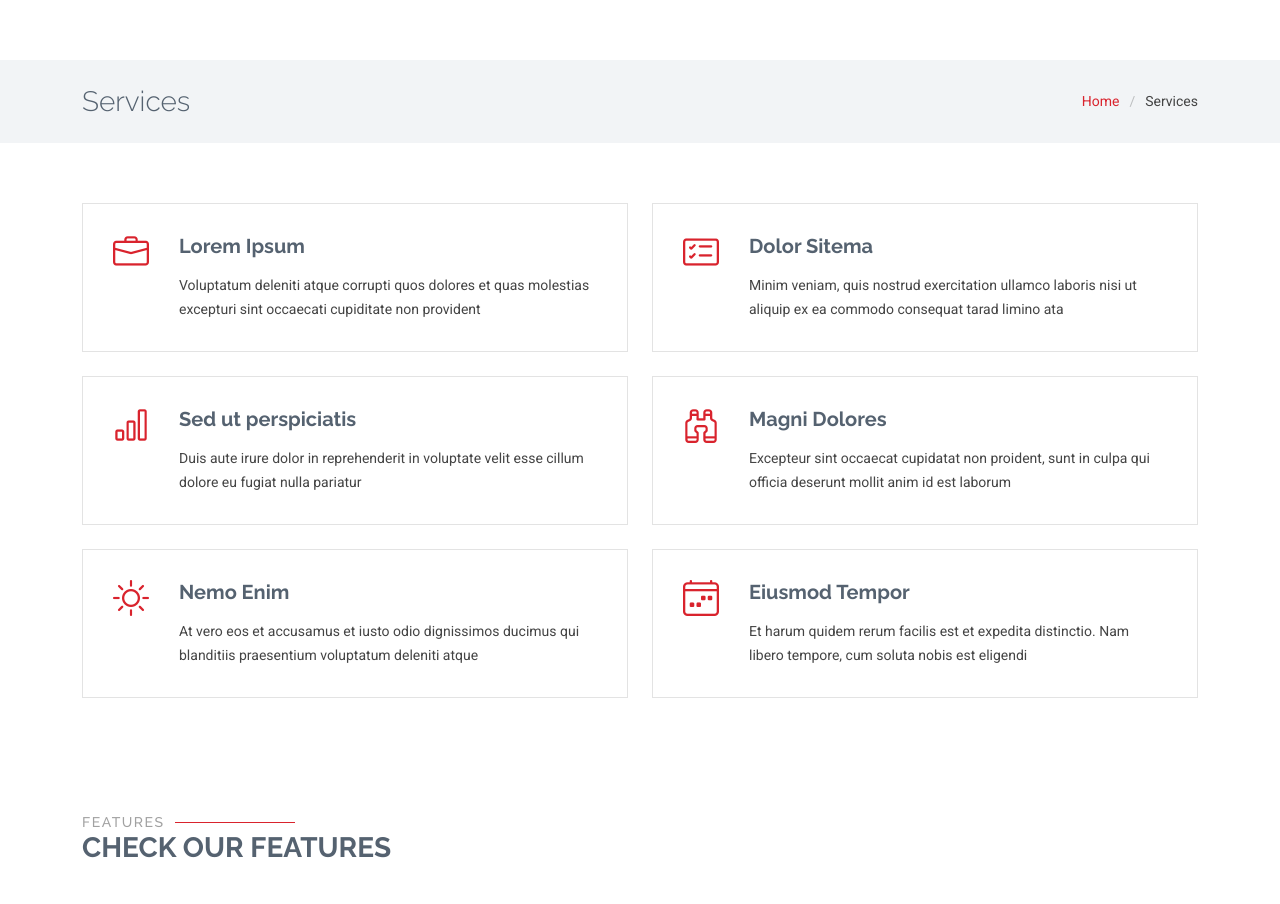
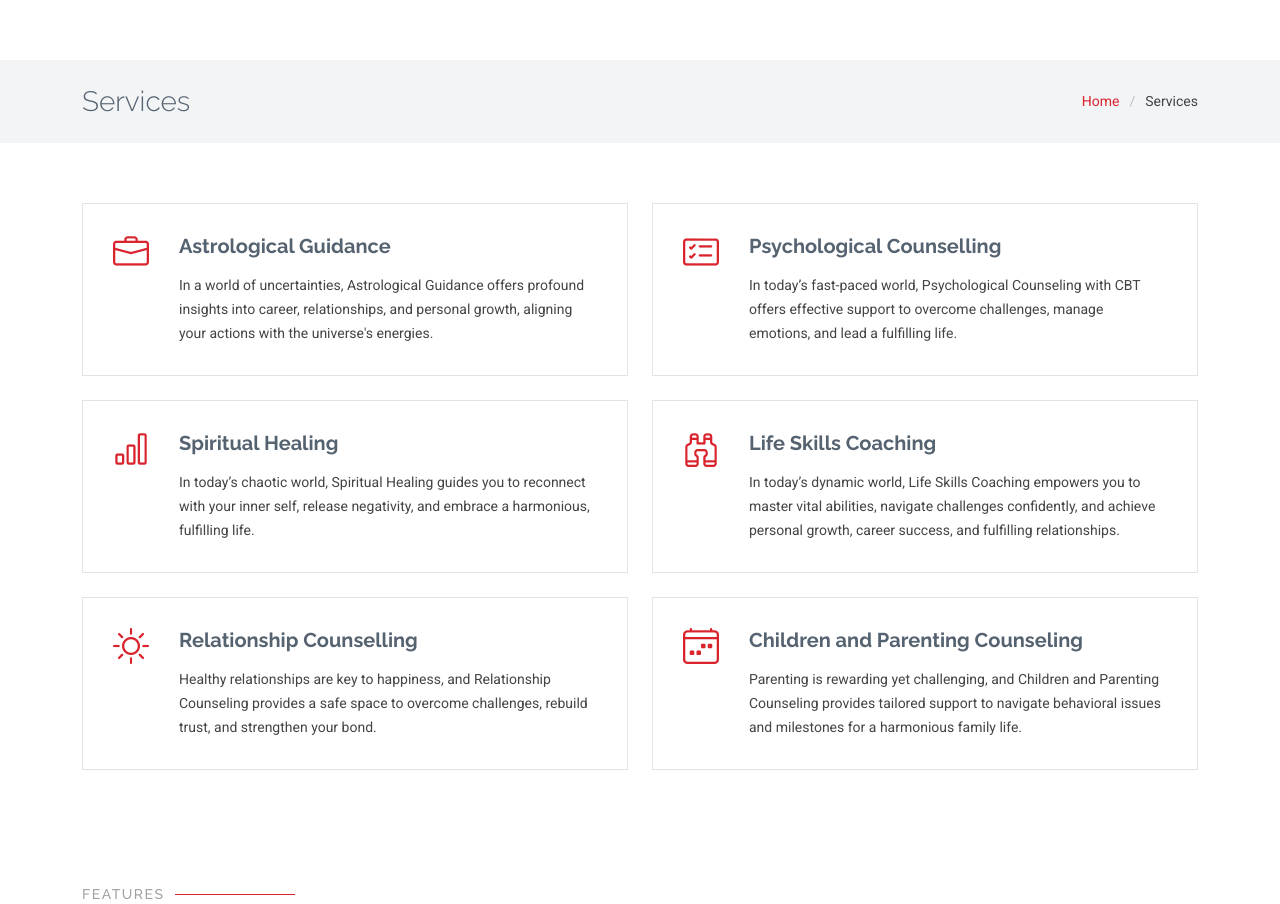
Before and after one commit to abhinavvashisht/jain-astro-counselling, a Django app: page /services/ in a window 1280 px wide. Shown: the part 89-993 px from the top of the page. Run offline with Django 5.2, Linux system fonts and the light colour scheme; some libraries are stand-ins or nearby versions.

Commit message:
Work on Progress

```diff
--- a/astrosite/templates/home.html
+++ b/astrosite/templates/home.html
@@ -229,8 +229,8 @@
         <div class="col-lg-6" data-aos="fade-up" data-aos-delay="100">
           <div class="testimonial-item">
             <img src='{% static "assets/img/testimonials/testimonials-1.jpg" %}' class="testimonial-img" alt="">
-            <h3>Saul Goodman</h3>
-            <h4>Ceo &amp; Founder</h4>
+            <h3>Abhinav Kumar</h3>
+            <h4>Student &amp; Mechanical Engineer</h4>
             <div class="stars">
               <i class="bi bi-star-fill"></i><i class="bi bi-star-fill"></i><i class="bi bi-star-fill"></i><i
                 class="bi bi-star-fill"></i><i class="bi bi-star-fill"></i>
--- a/astrosite/templates/services.html
+++ b/astrosite/templates/services.html
@@ -11,7 +11,7 @@
             <h1 class="mb-2 mb-lg-0">Services</h1>
             <nav class="breadcrumbs">
               <ol>
-                <li><a href="index.html">Home</a></li>
+                <li><a href="{% url 'home' %}">Home</a></li>
                 <li class="current">Services</li>
               </ol>
             </nav>
@@ -29,8 +29,8 @@
                 <div class="service-item d-flex position-relative h-100">
                   <i class="bi bi-briefcase icon flex-shrink-0"></i>
                   <div>
-                    <h4 class="title"><a href="#" class="stretched-link">Lorem Ipsum</a></h4>
-                    <p class="description">Voluptatum deleniti atque corrupti quos dolores et quas molestias excepturi sint occaecati cupiditate non provident</p>
+                    <h4 class="title"><a href="#" class="stretched-link">Astrological Guidance</a></h4>
+                    <p class="description">In a world of uncertainties, Astrological Guidance offers profound insights into career, relationships, and personal growth, aligning your actions with the universe's energies.</p>
                   </div>
                 </div>
               </div><!-- End Service Item -->
@@ -39,8 +39,8 @@
                 <div class="service-item d-flex position-relative h-100">
                   <i class="bi bi-card-checklist icon flex-shrink-0"></i>
                   <div>
-                    <h4 class="title"><a href="#" class="stretched-link">Dolor Sitema</a></h4>
-                    <p class="description">Minim veniam, quis nostrud exercitation ullamco laboris nisi ut aliquip ex ea commodo consequat tarad limino ata</p>
+                    <h4 class="title"><a href="#" class="stretched-link">Psychological Counselling</a></h4>
+                    <p class="description">In today’s fast-paced world, Psychological Counseling with CBT offers effective support to overcome challenges, manage emotions, and lead a fulfilling life.</p>
                   </div>
                 </div>
               </div><!-- End Service Item -->
@@ -49,8 +49,8 @@
                 <div class="service-item d-flex position-relative h-100">
                   <i class="bi bi-bar-chart icon flex-shrink-0"></i>
                   <div>
-                    <h4 class="title"><a href="#" class="stretched-link">Sed ut perspiciatis</a></h4>
-                    <p class="description">Duis aute irure dolor in reprehenderit in voluptate velit esse cillum dolore eu fugiat nulla pariatur</p>
+                    <h4 class="title"><a href="#" class="stretched-link">Spiritual Healing</a></h4>
+                    <p class="description">In today’s chaotic world, Spiritual Healing guides you to reconnect with your inner self, release negativity, and embrace a harmonious, fulfilling life.</p>
                   </div>
                 </div>
               </div><!-- End Service Item -->
@@ -59,8 +59,8 @@
                 <div class="service-item d-flex position-relative h-100">
                   <i class="bi bi-binoculars icon flex-shrink-0"></i>
                   <div>
-                    <h4 class="title"><a href="#" class="stretched-link">Magni Dolores</a></h4>
-                    <p class="description">Excepteur sint occaecat cupidatat non proident, sunt in culpa qui officia deserunt mollit anim id est laborum</p>
+                    <h4 class="title"><a href="#" class="stretched-link">Life Skills Coaching</a></h4>
+                    <p class="description">In today’s dynamic world, Life Skills Coaching empowers you to master vital abilities, navigate challenges confidently, and achieve personal growth, career success, and fulfilling relationships.</p>
                   </div>
                 </div>
               </div><!-- End Service Item -->
@@ -69,8 +69,8 @@
                 <div class="service-item d-flex position-relative h-100">
                   <i class="bi bi-brightness-high icon flex-shrink-0"></i>
                   <div>
-                    <h4 class="title"><a href="#" class="stretched-link">Nemo Enim</a></h4>
-                    <p class="description">At vero eos et accusamus et iusto odio dignissimos ducimus qui blanditiis praesentium voluptatum deleniti atque</p>
+                    <h4 class="title"><a href="#" class="stretched-link">Relationship Counselling</a></h4>
+                    <p class="description">Healthy relationships are key to happiness, and Relationship Counseling provides a safe space to overcome challenges, rebuild trust, and strengthen your bond.</p>
                   </div>
                 </div>
               </div><!-- End Service Item -->
@@ -79,8 +79,8 @@
                 <div class="service-item d-flex position-relative h-100">
                   <i class="bi bi-calendar4-week icon flex-shrink-0"></i>
                   <div>
-                    <h4 class="title"><a href="#" class="stretched-link">Eiusmod Tempor</a></h4>
-                    <p class="description">Et harum quidem rerum facilis est et expedita distinctio. Nam libero tempore, cum soluta nobis est eligendi</p>
+                    <h4 class="title"><a href="#" class="stretched-link">Children and Parenting Counseling</a></h4>
+                    <p class="description">Parenting is rewarding yet challenging, and Children and Parenting Counseling provides tailored support to navigate behavioral issues and milestones for a harmonious family life.</p>
                   </div>
                 </div>
               </div><!-- End Service Item -->
```
Also changed, not shown: astrosite/templates/team.html (+9 -9 lines), static/assets/img/team/team-1.jpg, static/assets/img/team/team-2.jpg, static/assets/img/team/team-4.jpg, 1 other file.
